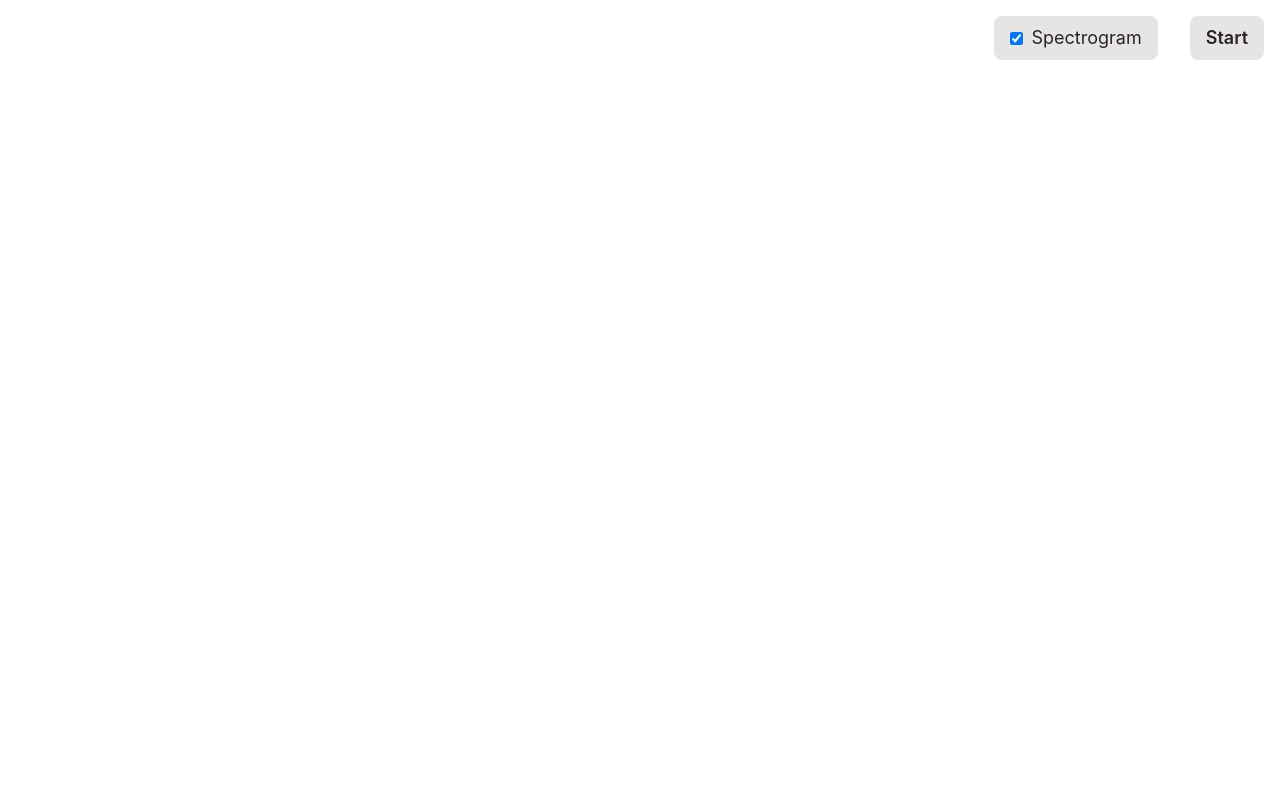
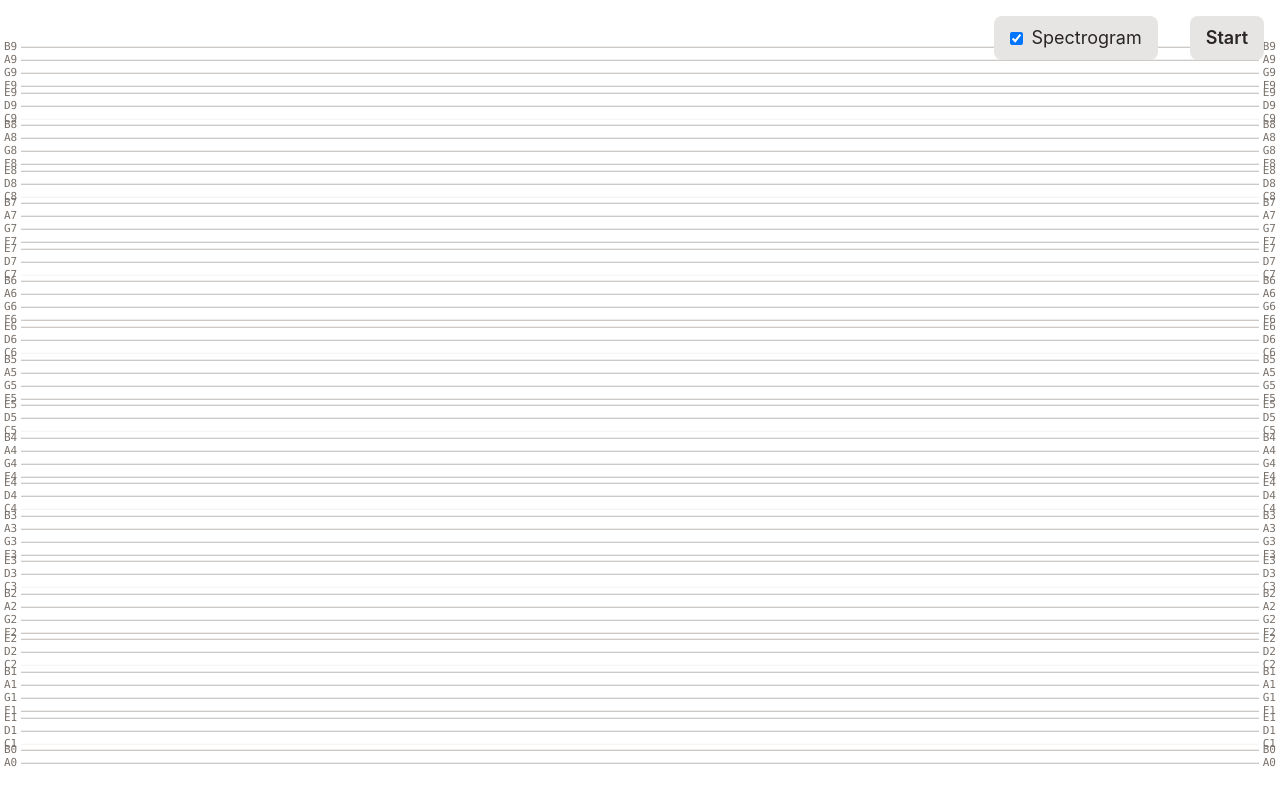
Before and after one commit to xloc/vocal-spectrometer, a Vue app: page / in a window 1280 px wide. Built offline with nearby package versions, Linux system fonts and the light colour scheme.

Commit message:
add note name overlay

```diff
--- /dev/null
+++ b/design/03-piano-roll.md
@@ -0,0 +1,33 @@
+# Slice 03: Piano Roll Overlay
+
+## Goal
+
+Draw piano note labels and horizontal guide lines on the spectrogram so the user can visually map frequencies to musical notes.
+
+## Behaviour
+
+1. Horizontal lines span the full viewport width at each note's y-position.
+2. Note labels (e.g. "C4", "A4") appear on both the left and right edges.
+3. Lines and labels stay fixed — they don't scroll with the spectrogram.
+4. On window resize, positions update to match the new canvas geometry.
+5. Show all chromatic notes (C, D, E, F, G, A, B) with octave numbers. Skip sharps/flats to keep it readable.
+
+## Approach
+
+- Use an HTML overlay (`position: absolute`) on top of the canvas.
+- Generate note frequencies from A0 (27.5 Hz) upward using `freq = 27.5 * 2^((midi - 21) / 12)`. Only include natural notes (white keys).
+- For each note, compute y-position using the existing `freqToY` mapping. Skip notes outside the visible range.
+- Each note renders as a full-width `<div>` positioned at its y-coordinate, with a thin border as the guide line and labels on both sides.
+- Recompute positions on resize (same listener the canvas already uses).
+
+## Styling
+
+- Thin, low-opacity lines so the spectrogram remains readable.
+- Small, subtle labels on left and right edges.
+
+## Definition of Done
+
+- All natural notes visible with labels on both sides and horizontal guide lines
+- Positions stay accurate after window resize
+- Labels don't interfere with spectrogram readability
+- `pnpm build` succeeds
--- a/src/App.vue
+++ b/src/App.vue
@@ -1,11 +1,12 @@
 <script setup lang="ts">
-import { ref, onMounted, onUnmounted, watch } from "vue";
+import { ref, computed, onMounted, onUnmounted, watch } from "vue";
 import { PitchDetector } from "pitchy";
 import { useAudioStore } from "./stores/audio";
 
 const audio = useAudioStore();
 const canvas = ref<HTMLCanvasElement>();
 const showSpectrogram = ref(true);
+const viewportHeight = ref(window.innerHeight);
 let rafId = 0;
 
 function resize() {
@@ -13,7 +14,26 @@ function resize() {
   if (!el) return;
   el.width = window.innerWidth;
   el.height = window.innerHeight;
+  viewportHeight.value = window.innerHeight;
 }
+
+// Piano roll overlay — natural notes (white keys) from A0 to C8
+const NOTE_NAMES = ["C", "C#", "D", "D#", "E", "F", "F#", "G", "G#", "A", "A#", "B"];
+const pianoNotes = computed(() => {
+  const maxFreq = audio.getSampleRate() / 2 || 24000;
+  const height = viewportHeight.value;
+  const notes: { name: string; y: number }[] = [];
+  for (let midi = 21; midi <= 131; midi++) {
+    const noteIndex = midi % 12;
+    if (NOTE_NAMES[noteIndex].includes("#")) continue;
+    const freq = 27.5 * Math.pow(2, (midi - 21) / 12);
+    if (freq < MIN_FREQ || freq > maxFreq) continue;
+    const octave = Math.floor((midi - 12) / 12);
+    const y = freqToY(freq, maxFreq, height);
+    if (y >= 0 && y < height) notes.push({ name: NOTE_NAMES[noteIndex] + octave, y });
+  }
+  return notes;
+});
 
 onMounted(() => {
   resize();
@@ -79,8 +99,8 @@ function draw() {
         // Crossfade between lo and hi analysers over the transition band
         const blend =
           freq <= CROSSOVER_LO ? 0
-          : freq >= CROSSOVER_HI ? 1
-          : (freq - CROSSOVER_LO) / (CROSSOVER_HI - CROSSOVER_LO);
+            : freq >= CROSSOVER_HI ? 1
+              : (freq - CROSSOVER_LO) / (CROSSOVER_HI - CROSSOVER_LO);
         const intensity = valueLo * (1 - blend) + valueHi * blend;
         const px = y * 4;
         if (intensity < 0.33) {
@@ -108,12 +128,16 @@ function draw() {
     const [pitch, clarity] = detector.findPitch(timeData, sampleRate);
     if (pitch >= MIN_FREQ && pitch < maxFreq) {
       const pitchY = freqToY(pitch, maxFreq, height);
-      if (pitchY >= 0 && pitchY < height) {
-        const px = pitchY * 4;
-        col.data[px] = 255;
-        col.data[px + 1] = 165;
-        col.data[px + 2] = 0;
-        col.data[px + 3] = Math.floor(clarity * 255);
+      const alpha = Math.floor(clarity * 255);
+      for (let dy = -1; dy <= 1; dy++) {
+        const y = pitchY + dy;
+        if (y >= 0 && y < height) {
+          const px = y * 4;
+          col.data[px] = 255;
+          col.data[px + 1] = 165;
+          col.data[px + 2] = 0;
+          col.data[px + 3] = alpha;
+        }
       }
     }
 
@@ -137,6 +161,17 @@ watch(
 
 <template>
   <canvas ref="canvas" class="fixed inset-0"></canvas>
+  <div class="fixed inset-0">
+    <div v-for="note in pianoNotes" :key="note.name"
+      :style="{ position: 'absolute', top: note.y + 'px', left: 0, right: 0, display: 'flex', alignItems: 'center', transform: 'translateY(-50%)' }">
+      <span class="text-stone-500 font-mono" style="font-size: 11px; padding: 0 4px; flex-shrink: 0;">{{ note.name
+      }}</span>
+      <span class="flex-1 border-t"
+        :class="[note.name.startsWith('C') ? 'border-stone-200/50' : 'border-stone-500/50']"></span>
+      <span class="text-stone-500 font-mono" style="font-size: 11px; padding: 0 4px; flex-shrink: 0;">{{ note.name
+      }}</span>
+    </div>
+  </div>
   <header class="fixed top-0 right-0 flex">
     <label class="m-4 z-10 text-stone-800 text-lg flex items-center gap-2 bg-stone-200 rounded-lg px-4 py-2">
       <input type="checkbox" v-model="showSpectrogram" />
```
